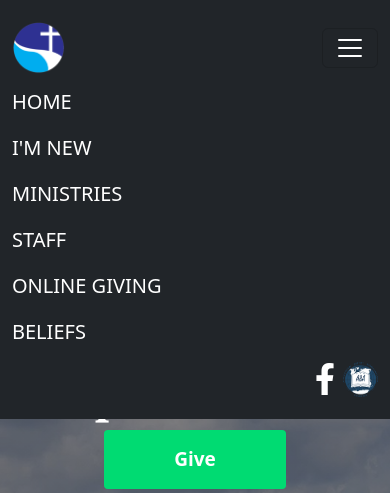
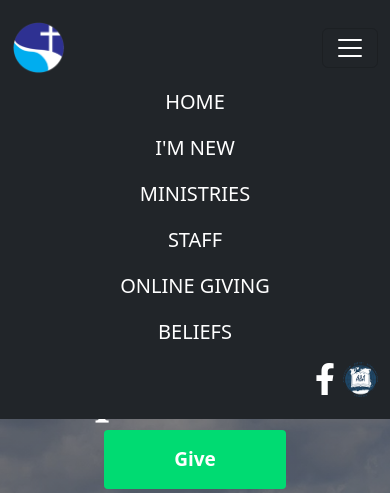
Before and after one commit to mhays24/spanish_trail-live, a Django app: page / in a window 390 px wide, after a click that opens the changed part. Shown: the top 493 px of the page. Run offline with Django 5.2, Linux system fonts and the light colour scheme; some libraries are stand-ins or nearby versions.

Commit message:
fixed dropdown header links to center

```diff
--- a/app/static/base.css
+++ b/app/static/base.css
@@ -48,4 +48,12 @@ footer {
     .navbar {
         padding-bottom: 0;
     }
+
+    .navbar-nav {
+        text-align: center;
+        width: 100%;
+    }
+    .navbar-nav .nav-link {
+        display: block;
+    }
 }
--- a/app/templates/base.html
+++ b/app/templates/base.html
@@ -29,7 +29,7 @@
                 </button>
 
                 <!-- Collapsible Navbar -->
-                <div class="collapse navbar-collapse justify-content-center" id="navbarNavAltMarkup">
+                <div class="collapse navbar-collapse justify-content-center text-center" id="navbarNavAltMarkup">
                     <div class="navbar-nav">
                         <a class="nav-link active text-white fs-5" aria-current="page" href="{% url 'home' %}">HOME</a>
                         <a class="nav-link text-white fs-5" href="{% url 'im_new' %}">I'M NEW</a>
```
